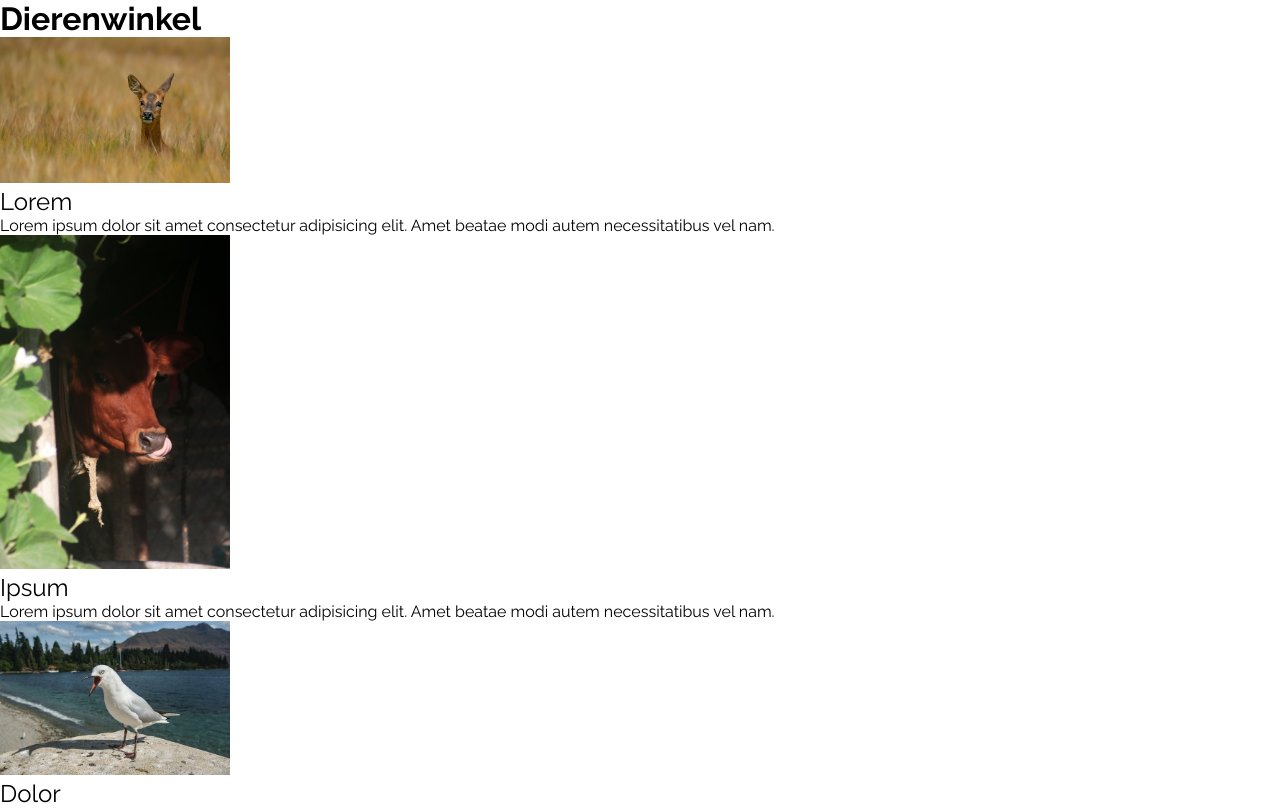
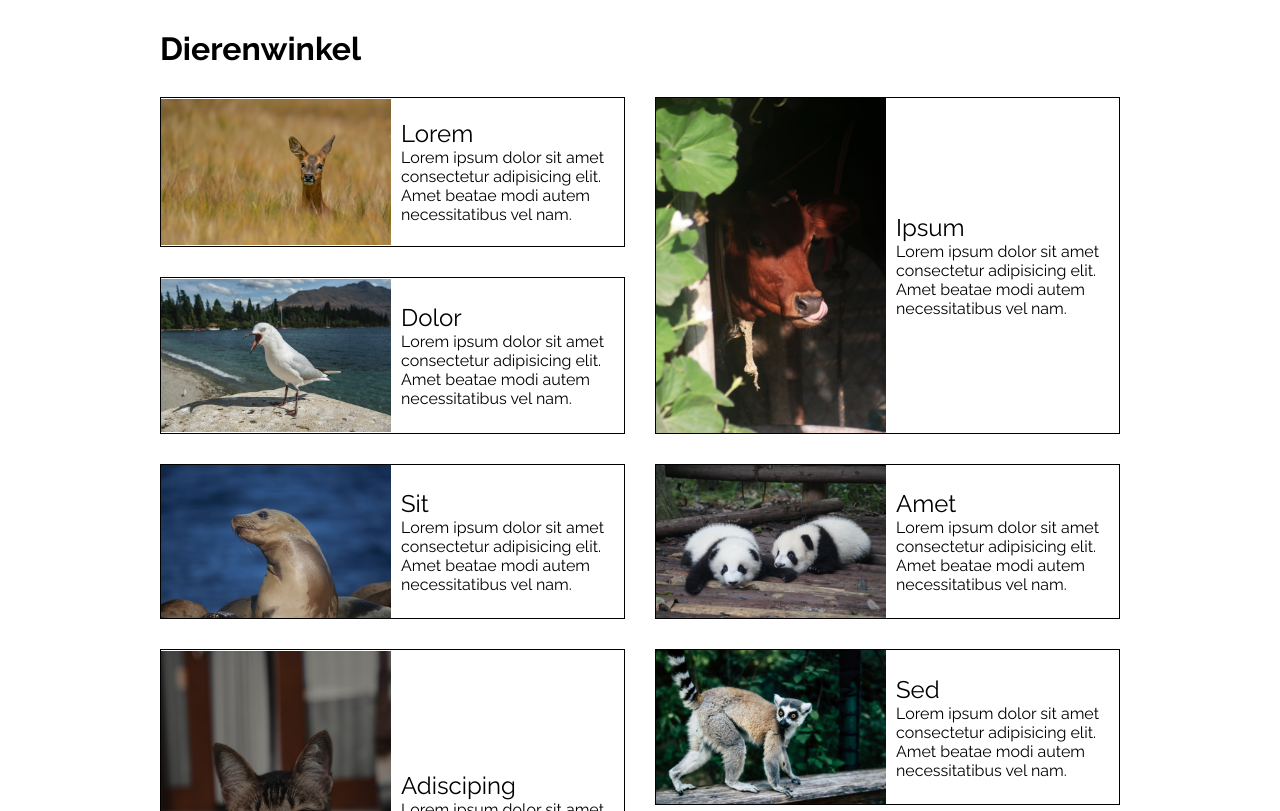
Before and after one commit to karim076/WDV-4_Grid, a plain HTML site: page index.html in a window 1280 px wide. Shown: the top 811 px of the page. Drawn offline with Linux system fonts and the light colour scheme.

Commit message:
Finishing Touches

```diff
--- a/css/style.css
+++ b/css/style.css
@@ -4,22 +4,64 @@
     padding: 0;
 }
 
+
+
     body{
     font-family: Raleway;
     }
+
+
 
     h2{
     font-weight: normal;
     }
 
+
+
     .animal-card img{
     max-width: 230px;
     }
 
+
+
     .container{
+    max-width: 960px;
     margin: 0 auto;
+    margin-top: 30px;
     }
+
+
+
+    h1{
+    font-weight: bold;
+    margin-bottom: 30px;
+    }
+
+
+
     .animals{
-    grid-template-columns: 50% 50%;
-    grid-template-rows: 6;
+    display: grid;
+    grid-template-columns: 1fr 1fr;
+    grid-gap: 30px;
     }
+
+
+
+    .animal-card{
+    display: flex;
+    justify-content: space-between;
+    align-items: center;
+    border: 1px solid black;
+    }
+
+
+
+    .animal-card div{
+    padding: 10px;
+    }
+
+
+
+    .large{
+    grid-row: span 2;
+    }
```
Lines whose indentation alone changed are shown as unchanged.
